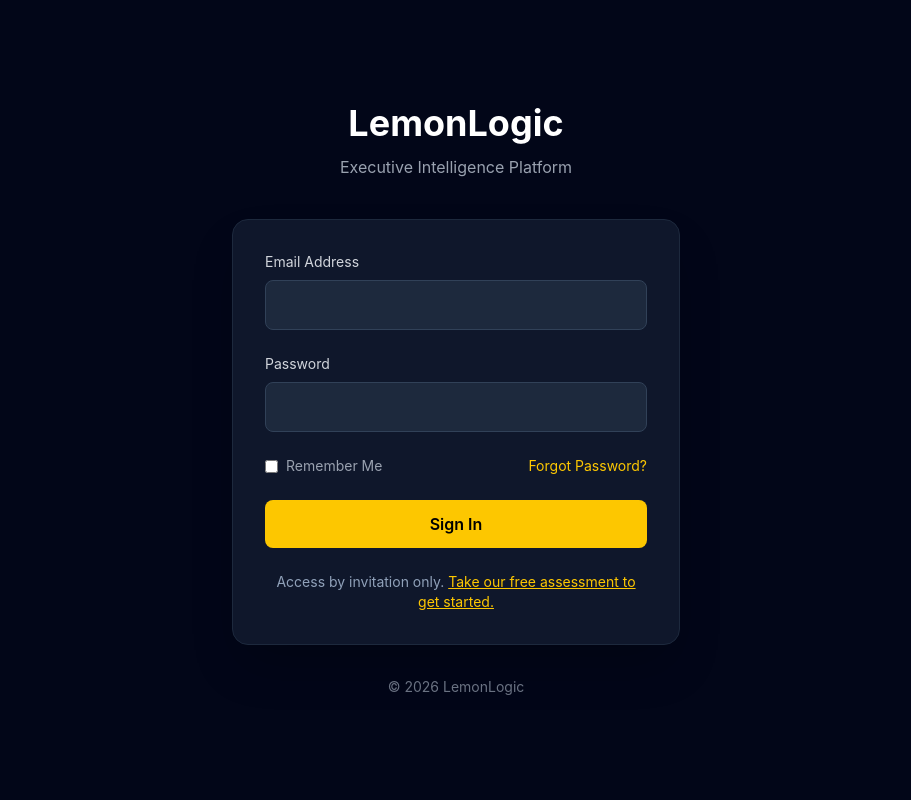
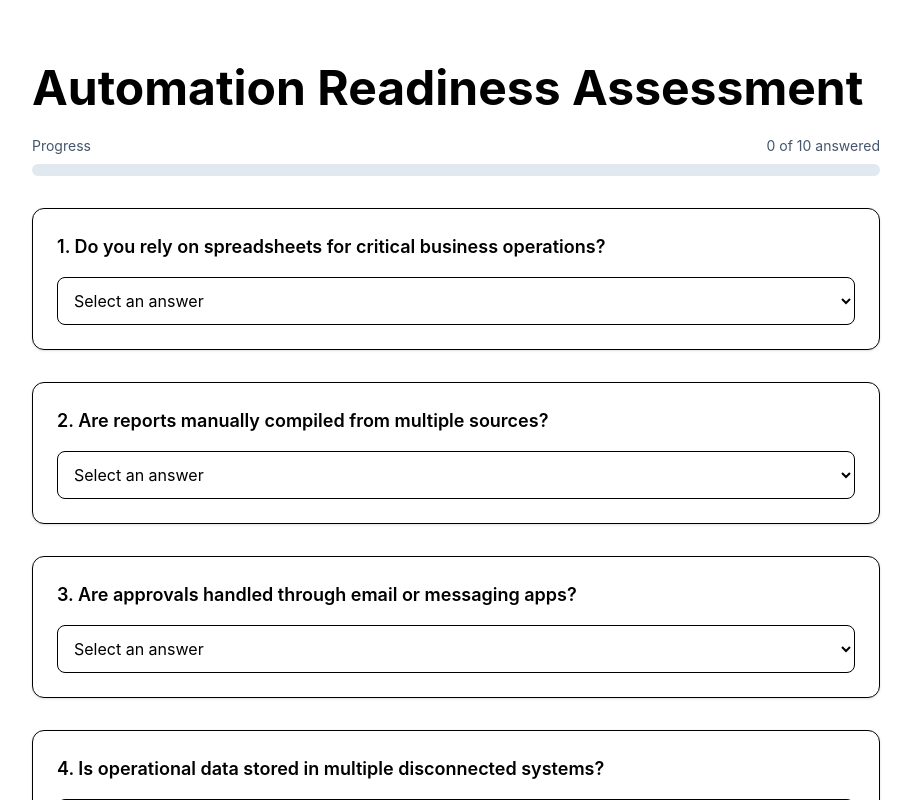
Before and after one commit to olaric8/lemonlogic-website, a React (Vite) app: page /assessment in a window 1280 px wide. Before the commit this address led to /login. Shown: the top 800 px of the page, without its empty margins (184-1095 px from the left). Built offline with nearby package versions, Linux system fonts and the light colour scheme; what @react-pdf/renderer would draw is missing.

Commit message:
Move assessment route to public section

```diff
--- a/src/App.jsx
+++ b/src/App.jsx
@@ -135,6 +135,7 @@ export default function App() {
 />
 <Route path="/accept-invitation" element={<AcceptInvitation />} />
 <Route path="/verify-email" element={<VerifyEmail />} />
+<Route path="/assessment" element={<Assessment />} />
 <Route
   path="/forgot-password"
   element={<ForgotPassword />}
@@ -145,11 +146,6 @@ export default function App() {
 <Route
   element={<ProtectedRoute />}
 >
-
-              <Route
-                path="/assessment"
-                element={<Assessment />}
-              />
 
               <Route
                 path="/dashboard"
```
